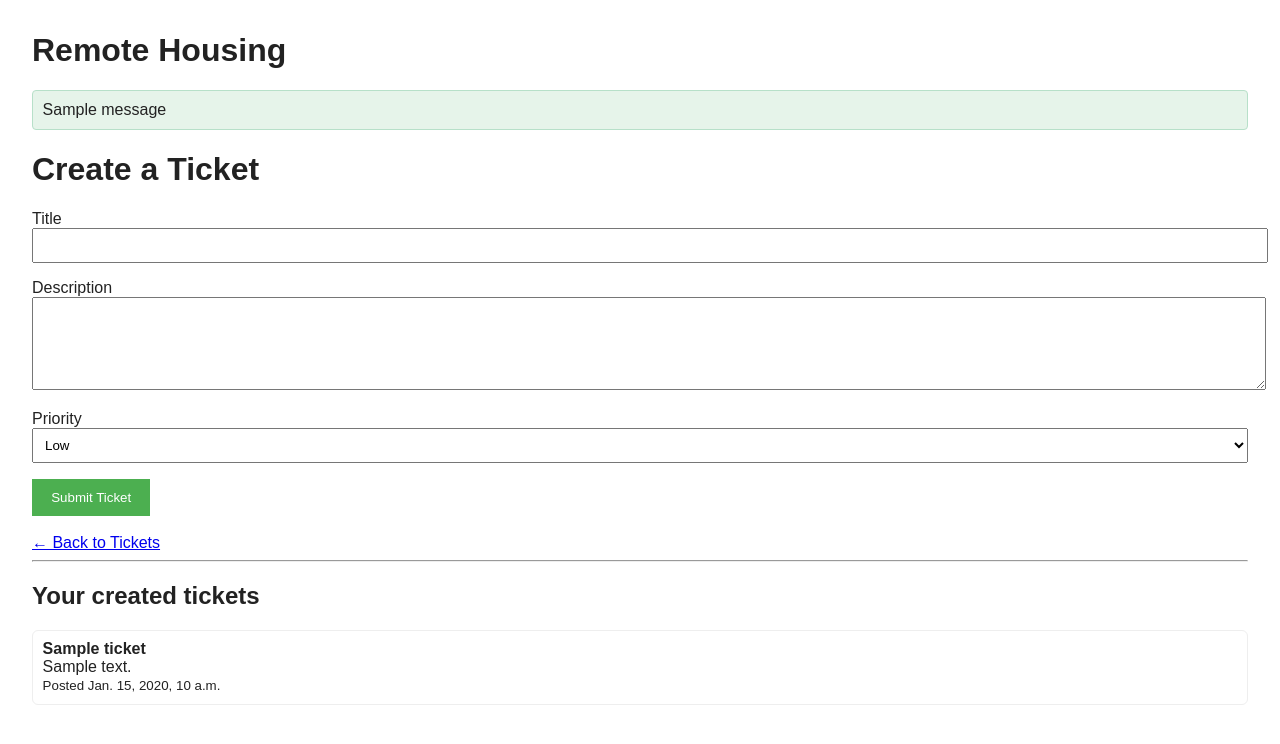
After one commit to CynicalBanana123/HIT237-Group-23-, a Django app: template remotehousingwebapp/tickets/templates/user_tickets/page_tickets_create.html in a window 1280 px wide. The commit adds this page. Shown: the top 744 px of the page. Run offline with Django 5.2, Linux system fonts and the light colour scheme; the template is opened without the code that fills it: most values are stand-ins (such as "Sample title", 1, 10 or a date in 2020); one stand-in notice (Sample message) is shown.

Commit message:
bare bones ticketing system

```diff
--- a/remotehousingwebapp/Tickets/urls.py
+++ b/remotehousingwebapp/Tickets/urls.py
@@ -4,6 +4,7 @@ from . import views
 app_name = 'tickets'
 
 urlpatterns = [
-    path('', views.ticket_list, name='tickets'),
-    path('user_ticket/', views.user_ticket, name='user_ticket'),
+    path('', views.ticket_list, name='ticket_list'),
+    path('create/', views.create_ticket, name='create_ticket'),
+    path('<int:id>/', views.ticket_detail, name='ticket_detail'),
 ]
--- a/remotehousingwebapp/remotehousingwebapp/settings.py
+++ b/remotehousingwebapp/remotehousingwebapp/settings.py
@@ -123,5 +123,5 @@ STATIC_URL = 'static/'
 DEFAULT_AUTO_FIELD = 'django.db.models.BigAutoField'
 
 
-LOGIN_REDIRECT_URL = '/'
+LOGIN_REDIRECT_URL = '/tickets/'
 LOGOUT_REDIRECT_URL = '/accounts/login/'
--- /dev/null
+++ b/remotehousingwebapp/tickets/templates/base.html
@@ -0,0 +1,31 @@
+<!doctype html>
+<html lang="en">
+  <head>
+    <meta charset="utf-8">
+    <meta name="viewport" content="width=device-width, initial-scale=1">
+    <title>{% block title %}Remote Housing{% endblock %}</title>
+    <style>
+      body { font-family:Arial,Helvetica,sans-serif; margin:2rem; color:#222 }
+      .messages { margin-bottom:1rem }
+      .message { padding:0.6rem; border-radius:4px; margin-bottom:0.4rem }
+      .message.success { background:#e6f4ea; border:1px solid #b7e0c9 }
+    </style>
+  </head>
+  <body>
+    <header>
+      <h1>Remote Housing</h1>
+    </header>
+
+    <div class="messages">
+      {% if messages %}
+        {% for m in messages %}
+          <div class="message {{ m.tags }}">{{ m }}</div>
+        {% endfor %}
+      {% endif %}
+    </div>
+
+    <main>
+      {% block content %}{% endblock %}
+    </main>
+  </body>
+</html>
--- /dev/null
+++ b/remotehousingwebapp/tickets/templates/user_tickets/page_tickets_create.html
@@ -0,0 +1,58 @@
+{% extends "base.html" %}
+
+{% block title %}Create Ticket{% endblock %}
+
+{% block content %}
+
+<h1>Create a Ticket</h1>
+
+<form method="post">
+    {% csrf_token %}
+
+    <div style="margin-bottom: 1rem;">
+        <label>Title</label><br>
+        <input type="text" name="title" required style="width: 100%; padding: 0.5rem;">
+    </div>
+
+    <div style="margin-bottom: 1rem;">
+        <label>Description</label><br>
+        <textarea name="description" rows="5" required style="width: 100%; padding: 0.5rem;"></textarea>
+    </div>
+
+    <div style="margin-bottom: 1rem;">
+        <label>Priority</label><br>
+        <select name="priority" style="width: 100%; padding: 0.5rem;">
+            <option value="low">Low</option>
+            <option value="medium">Medium</option>
+            <option value="high">High</option>
+        </select>
+    </div>
+
+    <button type="submit" style="padding: 0.7rem 1.2rem; background: #4caf50; color: white; border: none;">
+        Submit Ticket
+    </button>
+
+</form>
+
+<br>
+
+<a href="{% url 'tickets:ticket_list' %}">← Back to Tickets</a>
+
+<hr>
+
+<h2>Your created tickets</h2>
+{% if tickets %}
+    <ul style="list-style:none;padding:0">
+    {% for t in tickets %}
+        <li style="border:1px solid #eee;padding:0.6rem;border-radius:6px;margin-bottom:0.6rem">
+            <strong>{{ t.title }}</strong>
+            <div>{{ t.description|linebreaksbr }}</div>
+            <small>Posted {{ t.created_at }}</small>
+        </li>
+    {% endfor %}
+    </ul>
+{% else %}
+    <p>No tickets created yet.</p>
+{% endif %}
+
+{% endblock %}
```
Also changed, not shown: remotehousingwebapp/Tickets/views.py (+42 -20 lines), remotehousingwebapp/tickets/templates/tickets/user_ticket.html (deleted, +0 -36 lines), remotehousingwebapp/tickets/templates/user_tickets/page_tickets.html (renamed from remotehousingwebapp/tickets/templates/page_tickets.html, +24 -22 lines), remotehousingwebapp/tickets/templates/user_tickets/page_tickets_detail.html (added, +28 -0 lines), remotehousingwebapp/db.sqlite3.
